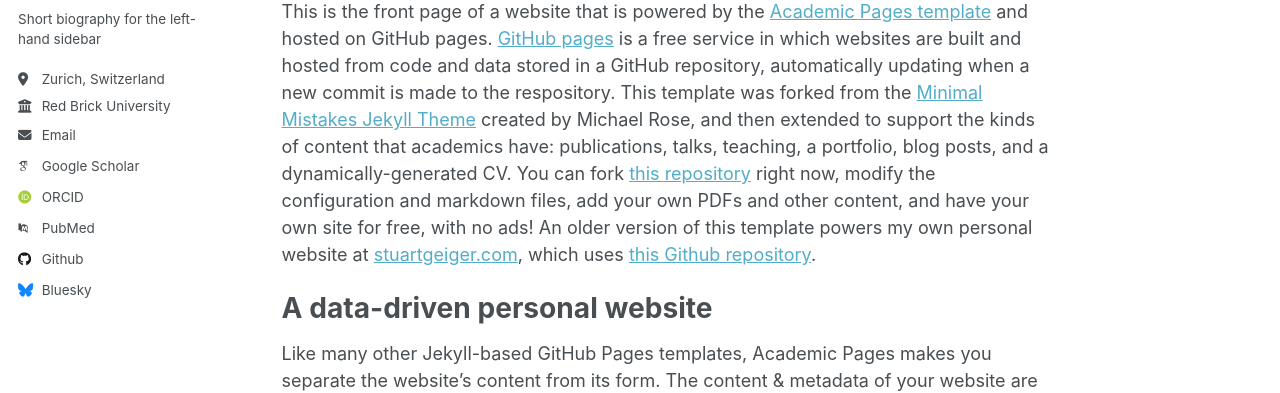
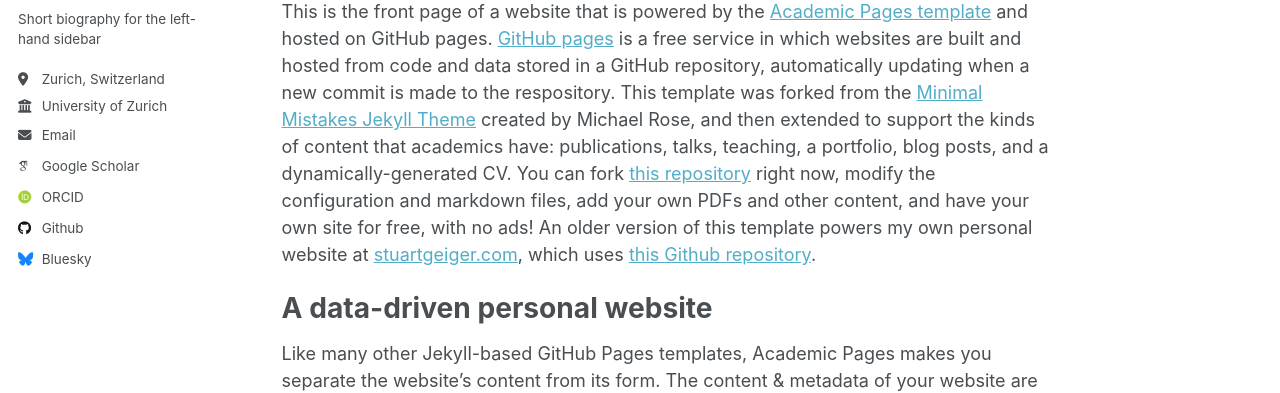
Before and after one commit to areffarhadi/areffarhadi.github.io, a Jekyll site: the page built from _pages/about.md, in a window 1280 px wide. Shown: the part 178-571 px from the top of the page. Built offline with Jekyll 4.4.1, drawn with Linux system fonts in a browser that asks for light colours; some web fonts are replaced; part of the change alters nothing that is shown.

Commit message:
Update _config.yml

```diff
--- a/_config.yml
+++ b/_config.yml
@@ -26,7 +26,7 @@ author:
   pronouns         : # example: "she/her"
   bio              : "Short biography for the left-hand sidebar"
   location         : "Zurich, Switzerland"
-  employer         : "Red Brick University"
+  employer         : "University of Zurich"
   uri              : # URL
   email            : "none@example.org"
 
@@ -36,14 +36,14 @@ author:
   impactstory      : # URL
   orcid            : "https://orcid.org/0000-0002-3447-4330"
   semantic         : # URL
-  pubmed           : "https://www.ncbi.nlm.nih.gov/pubmed/?term=john+snow"
+  pubmed           : #"https://www.ncbi.nlm.nih.gov/pubmed/?term=john+snow"
   researchgate     : # URL
 
   # Repositories and software development
   bitbucket        : # Username - Update with your username on the site
   codepen          : # Username
   dribbble         : # Username
-  github           : "https://github.com/areffarhadi"
+  github           : "areffarhadi"
   kaggle           : # Username
   stackoverflow    : # User number or user number and name (i.e., use "1" or "1/jeff-atwood")
 
```
